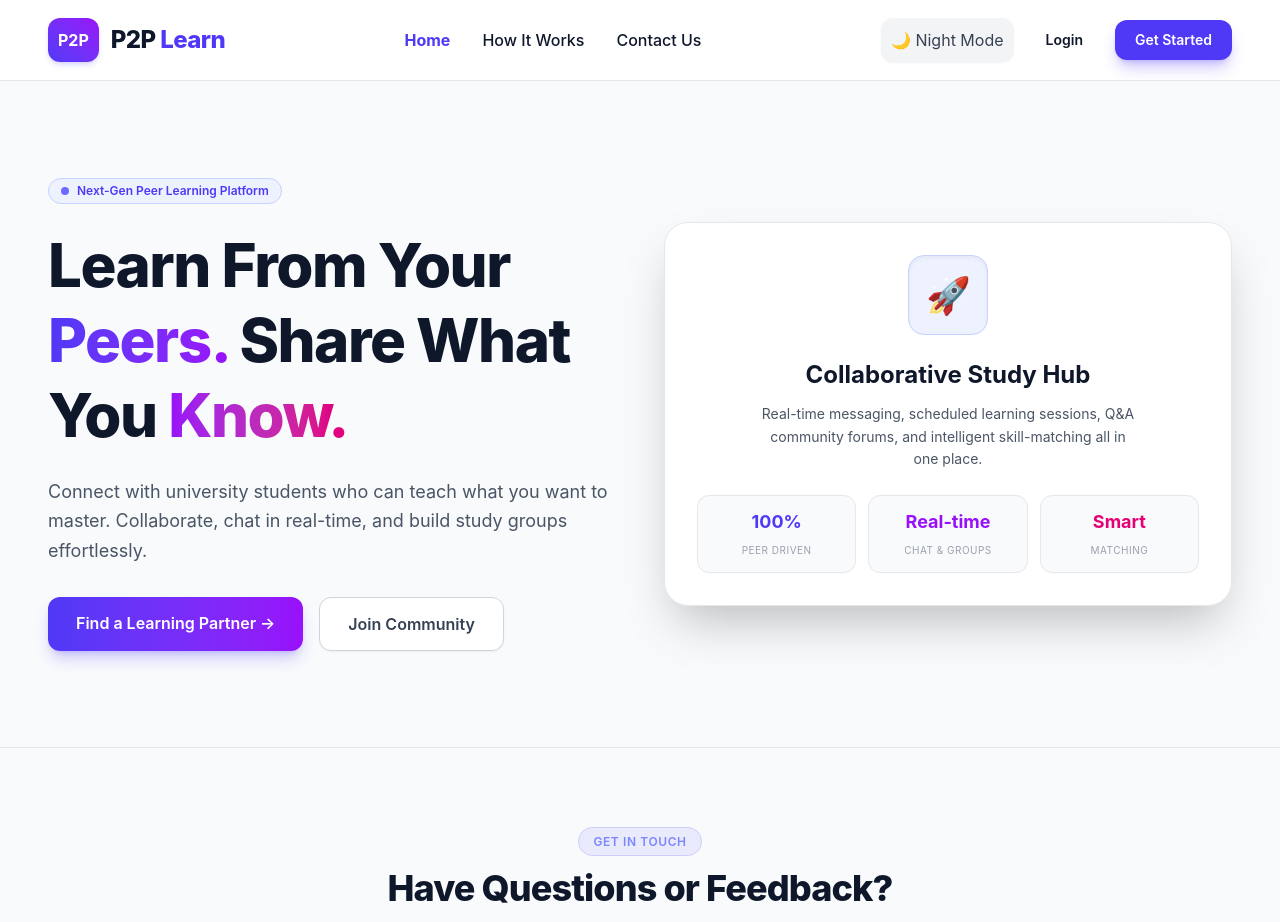
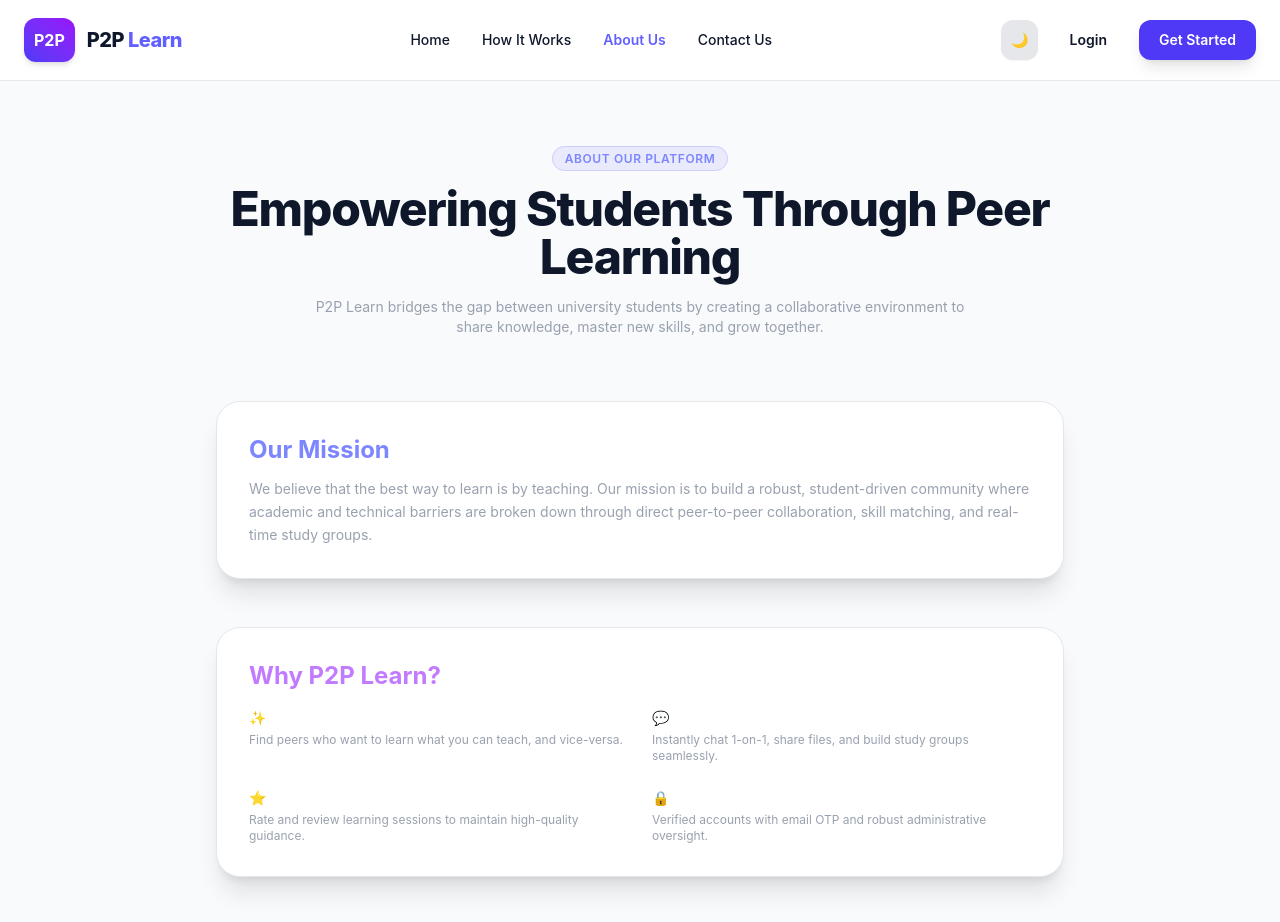
Before and after one commit to gize22/P2P, a React (Vite) app in the folder frontend/: page /about in a window 1280 px wide. Before the commit this address led to /. Shown: the top 922 px of the page. Built offline with nearby package versions, Linux system fonts and the light colour scheme; no server answers.

Commit message:
about us

```diff
--- a/frontend/src/App.jsx
+++ b/frontend/src/App.jsx
@@ -16,6 +16,7 @@ import ForgotPassword from "./pages/ForgotPassword";
 import ResetPassword from "./pages/ResetPassword";
 import HowItWorks from "./pages/HowItWorks";
 import Contact from "./pages/Contact";
+import About from "./pages/About";
 import GlobalNotification from "./components/GlobalNotification";
 
 
@@ -41,6 +42,7 @@ export default function App() {
           <Route path="/reset-password/:token" element={<ResetPassword />} />
           <Route path="/how-it-works" element={<HowItWorks />} />
           <Route path="/contact" element={<Contact />} />
+          <Route path="/about" element={<About/>} />
           {/* 👈 path="*" ሁልጊዜ ከመጨረሻው ላይ መሆን አለበት */}
         <Route path="*" element={<Navigate to="/" />} />
 
--- /dev/null
+++ b/frontend/src/pages/About.jsx
@@ -0,0 +1,110 @@
+import React, { useEffect, useState } from "react";
+import { Link } from "react-router-dom";
+import Footer from "../components/Footer";
+
+export default function About() {
+  const [darkMode, setDarkMode] = useState(true);
+
+  useEffect(() => {
+    const isDark = localStorage.getItem("theme") !== "light";
+    setDarkMode(isDark);
+    if (isDark) {
+      document.documentElement.classList.add("dark");
+    } else {
+      document.documentElement.classList.remove("dark");
+    }
+  }, []);
+
+  const toggleTheme = () => {
+    if (darkMode) {
+      localStorage.setItem("theme", "light");
+      document.documentElement.classList.remove("dark");
+      setDarkMode(false);
+    } else {
+      localStorage.setItem("theme", "dark");
+      document.documentElement.classList.add("dark");
+      setDarkMode(true);
+    }
+  };
+
+  return (
+    <div className={`min-h-screen font-sans transition-colors duration-200 ${darkMode ? "bg-slate-950 text-slate-100" : "bg-slate-50 text-slate-900"}`}>
+
+      {/* Navbar */}
+      <nav className={`w-full border-b backdrop-blur-md sticky top-0 z-50 transition-colors duration-200 ${darkMode ? "bg-slate-950/90 border-slate-800" : "bg-white/90 border-gray-200"}`}>
+        <div className="max-w-7xl mx-auto px-6 h-20 flex justify-between items-center">
+          <div className="flex items-center gap-3">
+            <div className="bg-gradient-to-tr from-indigo-600 to-purple-600 text-white p-2.5 rounded-xl font-bold text-base shadow-md">P2P</div>
+            <span className="text-xl font-extrabold tracking-tight">P2P <span className="text-indigo-500">Learn</span></span>
+          </div>
+          <div className="hidden md:flex items-center gap-8 text-sm font-medium">
+            <Link to="/" className="hover:text-indigo-500 transition">Home</Link>
+            <Link to="/how-it-works" className="hover:text-indigo-500 transition">How It Works</Link>
+            <Link to="/about" className="text-indigo-500 font-semibold">About Us</Link>
+            <Link to="/contact" className="hover:text-indigo-500 transition">Contact Us</Link>
+          </div>
+          <div className="flex items-center gap-4">
+            <button onClick={toggleTheme} className="p-2.5 rounded-xl bg-gray-200 dark:bg-slate-800 text-sm shadow-xs" title="Toggle Theme">
+              {darkMode ? "☀️" : "🌙"}
+            </button>
+            <Link to="/login" className="px-4 py-2 text-sm font-semibold hover:text-indigo-500 transition">Login</Link>
+            <Link to="/register" className="px-5 py-2.5 text-sm font-semibold text-white bg-indigo-600 hover:bg-indigo-500 rounded-xl transition shadow-lg">Get Started</Link>
+          </div>
+        </div>
+      </nav>
+
+      {/* Main Content */}
+      <div className="max-w-4xl mx-auto px-6 py-16">
+        <div className="text-center mb-16">
+          <span className="px-3 py-1 rounded-full bg-indigo-500/10 text-indigo-400 text-xs font-semibold uppercase tracking-wider border border-indigo-500/20">About Our Platform</span>
+          <h1 className="text-4xl md:text-5xl font-extrabold mt-4 mb-4 tracking-tight">Empowering Students Through Peer Learning</h1>
+          <p className="text-gray-400 max-w-2xl mx-auto text-sm">P2P Learn bridges the gap between university students by creating a collaborative environment to share knowledge, master new skills, and grow together.</p>
+        </div>
+
+        <div className="space-y-12">
+          {/* Mission Section */}
+          <div className={`p-8 rounded-3xl border shadow-xl ${darkMode ? "bg-slate-900 border-slate-800" : "bg-white border-gray-200"}`}>
+            <h3 className="text-2xl font-bold mb-3 text-indigo-400">Our Mission</h3>
+            <p className="text-gray-400 text-sm leading-relaxed">
+              We believe that the best way to learn is by teaching. Our mission is to build a robust, student-driven community where academic and technical barriers are broken down through direct peer-to-peer collaboration, skill matching, and real-time study groups.
+            </p>
+          </div>
+
+          {/* Why Choose Us */}
+          <div className={`p-8 rounded-3xl border shadow-xl ${darkMode ? "bg-slate-900 border-slate-800" : "bg-white border-gray-200"}`}>
+            <h3 className="text-2xl font-bold mb-4 text-purple-400">Why P2P Learn?</h3>
+            <div className="grid grid-cols-1 md:grid-cols-2 gap-6 text-sm">
+              <div>
+                <h4 className="font-bold mb-1 text-white">✨ Smart Skill Matching</h4>
+                <p className="text-gray-400 text-xs">Find peers who want to learn what you can teach, and vice-versa.</p>
+              </div>
+              <div>
+                <h4 className="font-bold mb-1 text-white">💬 Real-Time Collaboration</h4>
+                <p className="text-gray-400 text-xs">Instantly chat 1-on-1, share files, and build study groups seamlessly.</p>
+              </div>
+              <div>
+                <h4 className="font-bold mb-1 text-white">⭐ Trusted Feedback</h4>
+                <p className="text-gray-400 text-xs">Rate and review learning sessions to maintain high-quality guidance.</p>
+              </div>
+              <div>
+                <h4 className="font-bold mb-1 text-white">🔒 Secure & Reliable</h4>
+                <p className="text-gray-400 text-xs">Verified accounts with email OTP and robust administrative oversight.</p>
+              </div>
+            </div>
+          </div>
+        </div>
+
+        {/* Call to Action */}
+        <div className="mt-16 text-center bg-gradient-to-r from-indigo-600 to-purple-600 p-10 rounded-3xl text-white shadow-2xl">
+          <h2 className="text-2xl md:text-3xl font-extrabold mb-3">Join Our Community Today</h2>
+          <p className="text-indigo-100 text-sm mb-6 max-w-xl mx-auto">Start sharing your expertise and learning new technologies with peers from your university.</p>
+          <Link to="/register" className="inline-block px-8 py-3.5 bg-white text-indigo-600 font-bold rounded-xl shadow-lg hover:bg-gray-100 transition">
+            Get Started Now →
+          </Link>
+        </div>
+      </div>
+
+      <Footer />
+    </div>
+  );
+}
```
